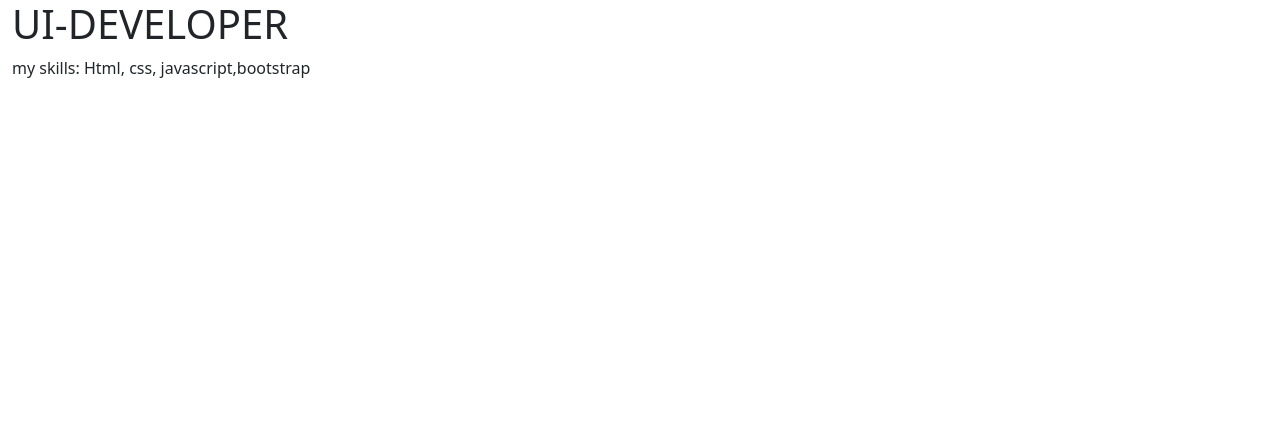
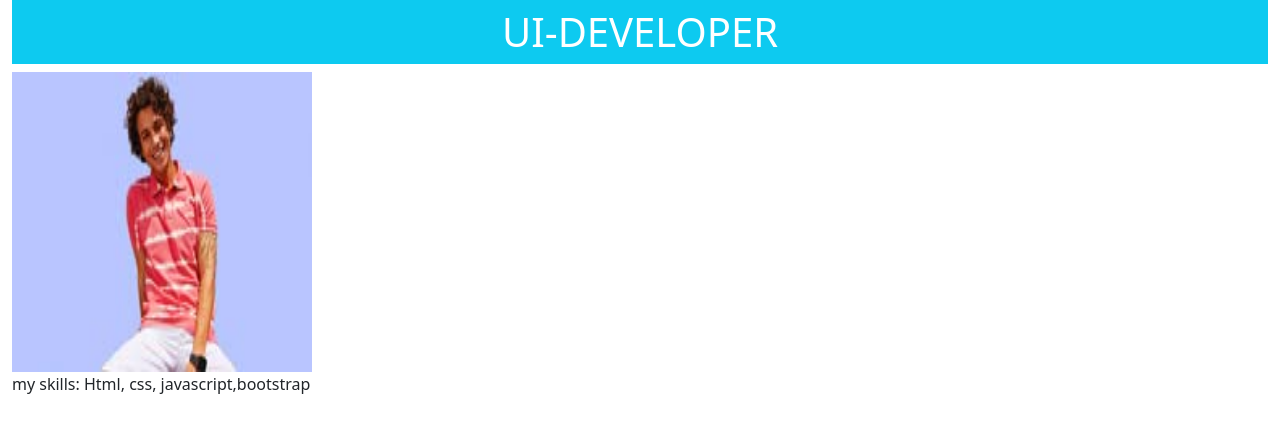
Before and after one commit to tanmaya00879/UI-PORTFOLIO, a website: page index.html in a window 1280 px wide. Drawn offline with nearby package versions, Linux system fonts and the light colour scheme.

Commit message:
version-2.1
add images
add some css

```diff
--- a/index.html
+++ b/index.html
@@ -9,7 +9,9 @@
     <script src="https://cdn.jsdelivr.net/npm/bootstrap@5.3.2/dist/js/bootstrap.bundle.min.js" integrity="sha384-C6RzsynM9kWDrMNeT87bh95OGNyZPhcTNXj1NW7RuBCsyN/o0jlpcV8Qyq46cDfL" crossorigin="anonymous"></script>
 </head>
 <body class="container-fluid">
-    <h1>UI-DEVELOPER</h1>
+    <h1 class="bg-info text-white text-center p-2">UI-DEVELOPER</h1>
+    <img src="./public/img/a1.jpg" width="300" height="300">
     <p>my skills: Html, css, javascript,bootstrap</p>
+
 </body>
 </html>
```
